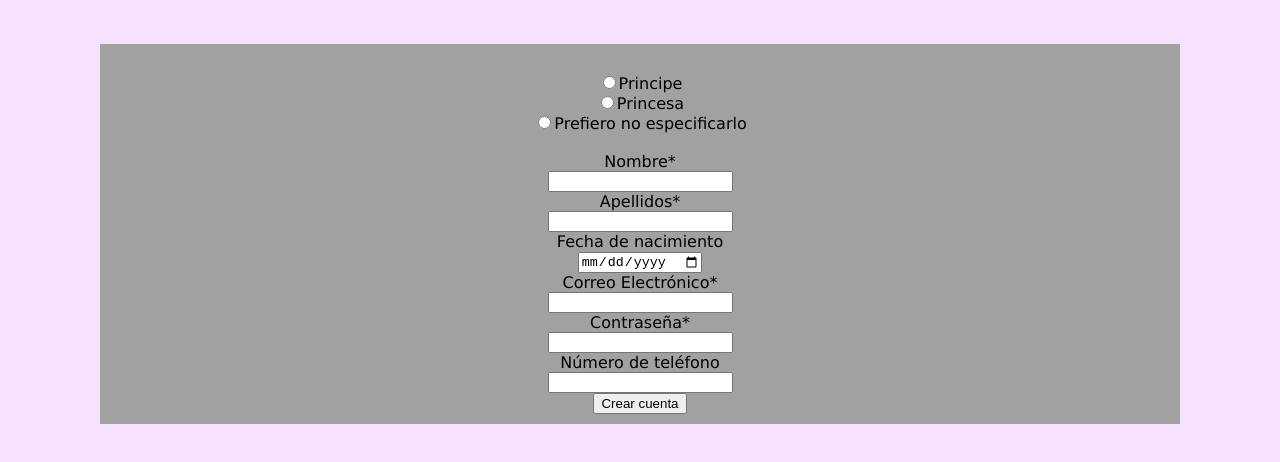
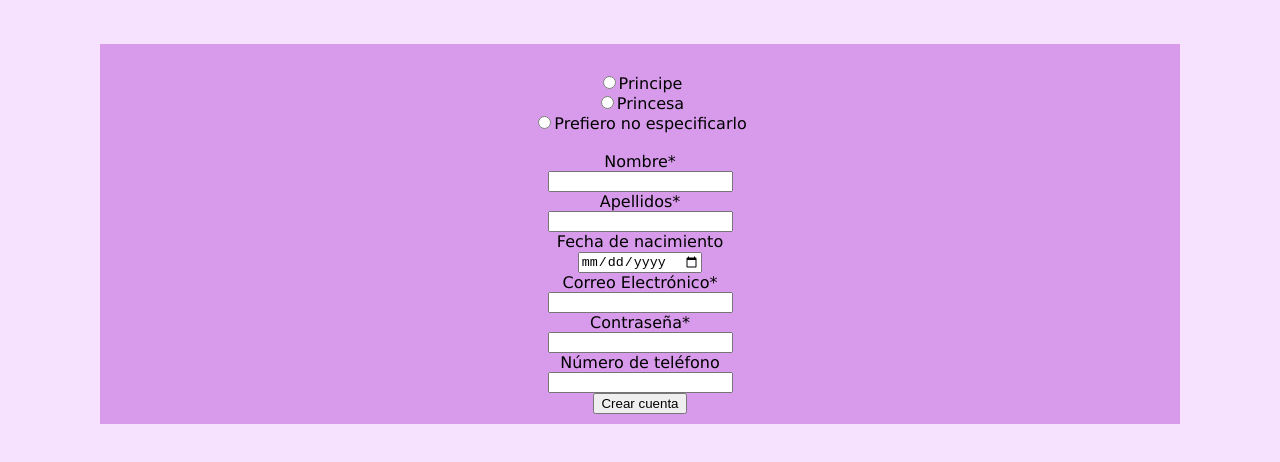
Before and after one commit to marioespinar/BEAURY_ENTORNOS, a plain HTML site: page registro.html in a window 1280 px wide. Shown: the part 214-676 px from the top of the page. Drawn offline with Linux system fonts and the light colour scheme.

Commit message:
añadidos cambios en rama conflictos 1

```diff
--- a/registro.html
+++ b/registro.html
@@ -38,7 +38,7 @@
         <div class="registrotitulo">
        <h1>Cuentanos sobre ti</h1>
     </div>
-    <div style="background-color:rgb(161, 161, 161)" >
+    <div style="background-color:rgb(216, 155, 235)" >
     <div class="registro2">
        <form>
         <div clas="registroOpciones">
```
